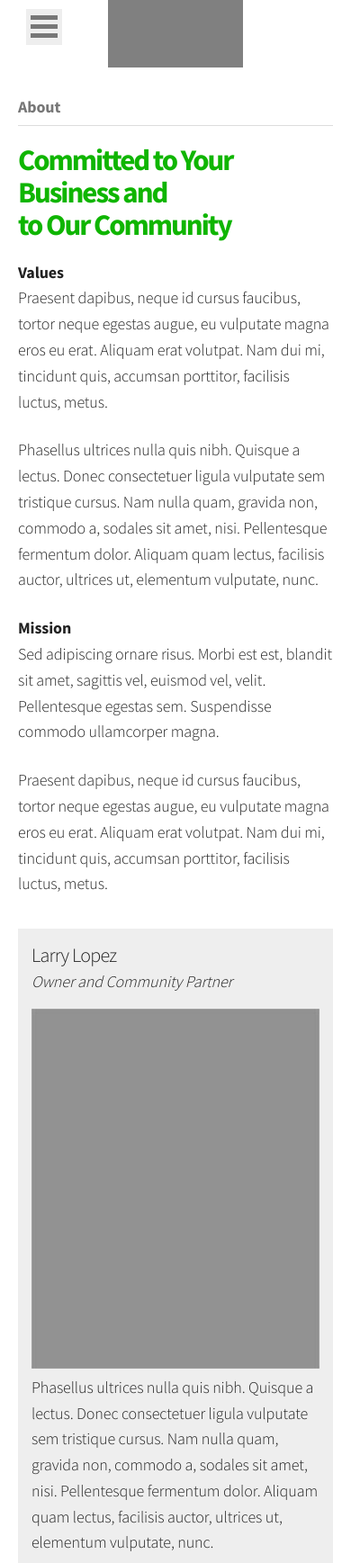
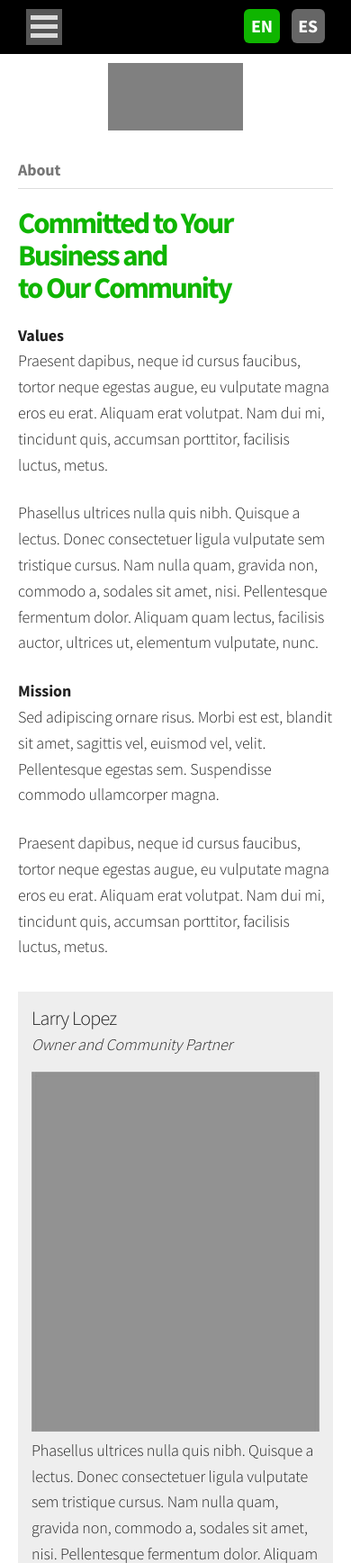
Before and after one commit to boldyellow/greenworks, a PHP site: page /about.html in a window 390 px wide. Shown: the top 1737 px of the page at 90% size. Run offline with PHP 8.4, Linux system fonts and the light colour scheme.

Commit message:
Refine mobile nav for black bar, extend to all pages

```diff
--- a/about.html
+++ b/about.html
@@ -42,20 +42,39 @@
 <body>
 
 	<header>
-		<div class="container">
-			<nav>
-				<a href="index.html" class="logo"></a>
+
+		<div class="nav-outer-wrap">
+
+			<nav class="nav-inner-wrap">
+
+				<div class="navigation">
+
 					<input type="checkbox" id="nav" />
 					<label for="nav"></label>
+
+					<div class="mobile-language-wrap">
+						<a href="http://www.boldyellow.com" class="eng-mobile active">EN</a>
+						<a href="http://www.hmsmedia.com" class="esp-mobile">ES</a>
+					</div>
+
 					<ul>
-					<li><a href="staffing.html">Staffing</a></li>
-					<li><a class="active" href="#">About</a></li>
+						<li><a href="about.html">About</a></li>
+						<li><a href="services.html">Services</a></li>
 						<li><a href="customers.html">Customers</a></li>
 						<li><a href="contact.html">Contact</a></li>
 						<li><a class="active" href="#">EN</a><a href="#">ES</a></li>
 					</ul>
+
+					<div class="brand">
+						<a class="logo" href="index.html"></a>
+					</div>
+
+				</div>
+
 			</nav>
+
 		</div>
+
 	</header>
 
 
--- a/css/styles.css
+++ b/css/styles.css
@@ -703,7 +703,37 @@ header {
     background: #eee;
     padding: 20px 0;
     height: auto; } }
-.xyz {
+.nav-outer-wrap {
+  position: relative;
+  width: 100%;
+  max-width: 960px;
+  margin: 0 auto;
+  padding: 0;
+  box-sizing: border-box; }
+
+@media (min-width: 900px) {
+  .nav-outer-wrap {
+    padding: 0;
+    width: 80%; } }
+.nav-inner-wrap {
+  width: 100%;
+  position: relative;
+  display: block;
+  height: 6rem;
+  margin: 0 auto;
+  background-color: #000; }
+
+@media (min-width: 750px) {
+  .nav-inner-wrap {
+    background-color: transparent;
+    height: auto; } }
+@media (min-width: 900px) {
+  .nav-inner-wrap {
+    width: 100%;
+    height: 7.5rem;
+    padding: 0;
+    margin: 0; } }
+.navigation {
   width: 100%;
   position: relative;
   display: block;
@@ -711,51 +741,27 @@ header {
   margin: 0 auto; }
 
 @media (min-width: 750px) {
-  .xyz {
-    height: auto; } }
+  .navigation {
+    height: auto;
+    width: 85%; } }
 @media (min-width: 900px) {
-  .xyz {
+  .navigation {
     width: 100%;
     height: 7.5rem;
     padding: 0;
     margin: 0; } }
-.abcd {
+.brand {
+  float: left;
   width: 100%;
-  position: relative;
-  display: block;
-  height: 6rem;
-  margin: 0 auto; }
+  margin: 7rem 0 0 0; }
+
+.nav-outer-wrap:after {
+  content: "";
+  display: table;
+  clear: both; }
 
 @media (min-width: 750px) {
-  .abcd {
-    height: auto;
-    width: 85%; } }
-@media (min-width: 900px) {
-  .abcd {
-    width: 100%;
-    height: 7.5rem;
-    padding: 0;
-    margin: 0; } }
-.menu {
-  position: relative;
-  width: 100%;
-  max-width: 960px;
-  margin: 0 auto;
-  padding: 0;
-  box-sizing: border-box;
-  background-color: aquamarine; }
-
-@media (min-width: 900px) {
-  .menu {
-    padding: 0;
-    width: 80%; } }
-.logo-wrap {
-  float: left;
-  width: 100%;
-  margin: 6rem 0 0 0; }
-
-@media (min-width: 750px) {
-  .logo-wrap {
+  .brand {
     margin: 0;
     display: block;
     float: none;
@@ -776,7 +782,7 @@ header {
 nav ul {
   display: none;
   padding-bottom: 1.5rem;
-  background-color: #eee;
+  background-color: #000;
   right: 0;
   left: 0;
   top: 6rem;
@@ -821,7 +827,7 @@ nav ul li {
     cursor: pointer;
     position: relative; } }
 nav ul li a {
-  color: #000;
+  color: #fff;
   display: block;
   text-decoration: none; }
 
@@ -853,26 +859,19 @@ nav ul li:last-child a:last-child {
     display: inline-block;
     margin-left: 1rem; } }
 nav ul li:last-child a.active {
-  background-color: #f00;
+  background-color: #0fb500;
   color: #fff; }
   nav ul li:last-child a.active:hover {
-    background-color: #fcc; }
-
-.mobile-wrap {
-  display: inline;
-  height: 40px;
-  position: absolute;
-  right: 7.5%;
-  top: 10px; }
+    background-color: #9dd29c; }
 
 nav label {
   position: absolute;
   top: 1rem;
   left: 7.5%;
   display: block;
-  background: #eee;
-  width: 40px;
-  height: 40px;
+  background: #555;
+  width: 4rem;
+  height: 4rem;
   cursor: pointer; }
 
 nav label:after {
@@ -880,13 +879,23 @@ nav label:after {
   display: inline-block;
   width: 30px;
   height: 5px;
-  background: #777;
+  background: #ddd;
   margin: 7px 5px;
-  box-shadow: 0px 10px 0px #777, 0px 20px 0px #777; }
+  box-shadow: 0px 10px 0px #ddd, 0px 20px 0px #ddd; }
 
 @media (min-width: 400px) {
   nav label {
     margin-left: 0; } }
+.mobile-language-wrap {
+  display: inline;
+  height: 40px;
+  position: absolute;
+  right: 7.5%;
+  top: 10px; }
+
+@media (min-width: 750px) {
+  .mobile-language-wrap {
+    display: none; } }
 .eng-mobile,
 .esp-mobile {
   display: inline-block;
@@ -898,21 +907,16 @@ nav label:after {
   padding: 0.3125rem 0.75rem;
   cursor: pointer;
   margin-left: 1rem;
-  text-decoration: none; }
+  text-decoration: none;
+  background-color: #666; }
   .eng-mobile:hover,
   .esp-mobile:hover {
     color: #fff; }
 
-.eng-mobile {
-  background-color: #666; }
+.eng-mobile.active,
+.esp-mobile.active {
+  background-color: #0fb500; }
 
-.esp-mobile {
-  background-color: #f00; }
-
-@media (min-width: 750px) {
-  .eng-mobile,
-  .esp-mobile {
-    display: none; } }
 @media (min-width: 750px) {
   nav label {
     display: none; } }
--- a/scss/custom/_nav.scss
+++ b/scss/custom/_nav.scss
@@ -13,31 +13,53 @@ header {
 
 }
 
-.xyz {
+.nav-outer-wrap {
+	position: relative;
+    width: 100%;
+    max-width: 960px;
+    margin: 0 auto;
+	padding: 0;
+    box-sizing: border-box;
+}
+
+@media (#{$bp-larger-than-tablet-hd}) {
+
+	.nav-outer-wrap {
+		padding: 0;
+		width: 80%;
+	}
+}
+
+.nav-inner-wrap {
 	width: 100%;
     position: relative;
     display: block;
     height: 6rem;
     margin: 0 auto;
+    background-color: #000;
 }
 
 @media (#{$bp-larger-than-tablet}) {
-	.xyz {
+
+	.nav-inner-wrap {
+		background-color: transparent;
 		height: auto;
 	}
+
 }
 
 @media (#{$bp-larger-than-tablet-hd}) {
-	.xyz {
+
+	.nav-inner-wrap {
 		width: 100%;
 		height: 7.5rem;
 		padding: 0;
 		margin: 0
 	}
+
 }
 
-
-.abcd {
+.navigation {
 	width: 100%;
     position: relative;
     display: block;
@@ -47,17 +69,16 @@ header {
 
 @media (#{$bp-larger-than-tablet}) {
 
-	.abcd {
+	.navigation {
 		height: auto;
 		width: 85%;
-
 	}
 
 }
 
 @media (#{$bp-larger-than-tablet-hd}) {
 
-	.abcd {
+	.navigation {
 		width: 100%;
 		height: 7.5rem;
 		padding: 0;
@@ -66,35 +87,23 @@ header {
 
 }
 
-
-
-.menu {
-	position: relative;
+// so logo goes under mobile nav
+.brand {
+    float: left;
     width: 100%;
-    max-width: 960px;
-    margin: 0 auto;
-	padding: 0;
-    box-sizing: border-box;
-    background-color: aquamarine;
+	margin: 7rem 0 0 0;
 }
 
-@media (#{$bp-larger-than-tablet-hd}) {
-	.menu {
-		padding: 0;
-		width: 80%;
-	}
-}
-
-.logo-wrap {
-    float: left;
-    width: 100%;
-	margin: 6rem 0 0 0;
+.nav-outer-wrap:after {
+	content: "";
+	display: table;
+	clear: both;
 }
 
 
 @media (#{$bp-larger-than-tablet}) {
 
-	.logo-wrap {
+	.brand {
 		margin: 0;
 		display: block;
 		float: none;
@@ -126,7 +135,7 @@ header {
 nav ul {
 	display: none;
 	padding-bottom: 1.5rem;
-	background-color: #eee;
+	background-color: #000;
 	right: 0;
 	left: 0;
 	top: 6rem;
@@ -193,7 +202,7 @@ nav ul li {
 }
 
 nav ul li a {
-	color: #000;
+	color: #fff;
 	display: block;
 	text-decoration: none;
 }
@@ -242,19 +251,11 @@ nav ul li:last-child a:last-child {
 }
 
 nav ul li:last-child a.active {
-	background-color: #f00;
+	background-color: $brand-color;
 	color: #fff;
 	&:hover {
-		background-color: #fcc;
+		background-color: #9dd29c;
     }
-}
-
-.mobile-wrap {
-	display: inline;
-	height: 40px;
-	position: absolute;
-	right: 7.5%;
-	top: 10px;
 }
 
 nav label {
@@ -262,9 +263,9 @@ nav label {
 	top: 1rem;
 	left: 7.5%;
 	display: block;
-	background: #eee;
-	width: 40px;
-	height: 40px;
+	background: #555;
+	width: 4rem;
+	height: 4rem;
 	cursor: pointer;
 }
 
@@ -273,9 +274,9 @@ nav label:after{
 	display: inline-block;
 	width: 30px;
 	height: 5px;
-	background: #777;
+	background: #ddd;
 	margin: 7px 5px;
-	box-shadow: 0px 10px 0px #777, 0px 20px 0px #777
+	box-shadow: 0px 10px 0px #ddd, 0px 20px 0px #ddd;
 }
 
 
@@ -283,6 +284,22 @@ nav label:after{
 
 	nav label {
 		margin-left: 0;
+	}
+
+}
+
+.mobile-language-wrap {
+	display: inline;
+	height: 40px;
+	position: absolute;
+	right: 7.5%;
+	top: 10px;
+}
+
+@media (#{$bp-larger-than-tablet}) {
+
+	.mobile-language-wrap {
+		display: none;
 	}
 
 }
@@ -299,27 +316,15 @@ nav label:after{
 	cursor: pointer;
 	margin-left: 1rem;
 	text-decoration: none;
+	background-color: #666;
 	&:hover {
 		color: #fff;
     }
 }
 
-.eng-mobile {
-	background-color: #666;
-}
-
-.esp-mobile {
-	background-color: #f00;
-}
-
-@media (#{$bp-larger-than-tablet}) {
-
-	.eng-mobile,
-	.esp-mobile {
-		display: none;
-	}
-
-
+.eng-mobile.active,
+.esp-mobile.active {
+	background-color: $brand-color;
 }
 
 @media (#{$bp-larger-than-tablet}) {
```
Also changed, not shown: index.html (+23 -4 lines), staffing.html (+7 -7 lines). Lines whose indentation alone changed are shown as unchanged.
